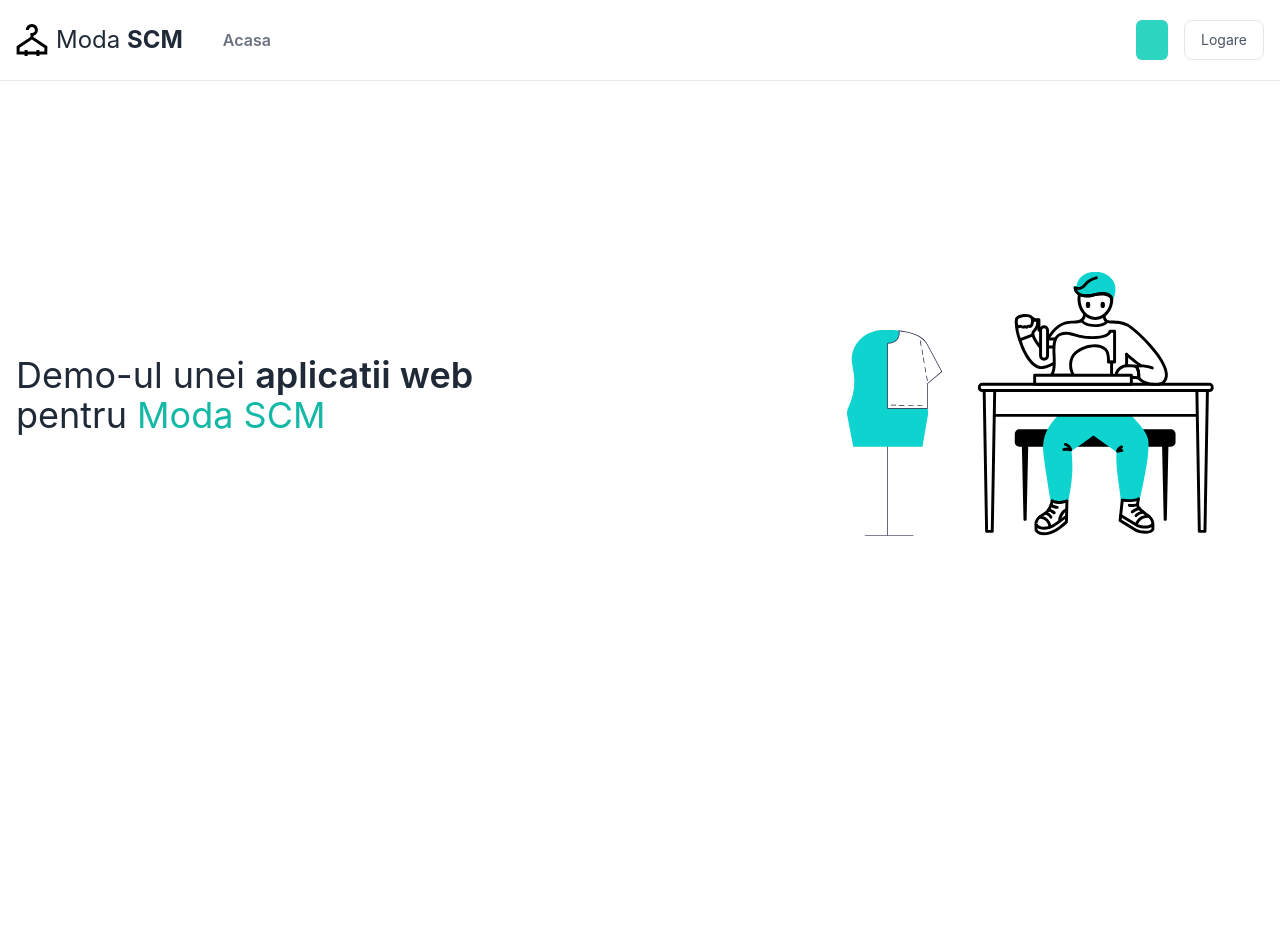
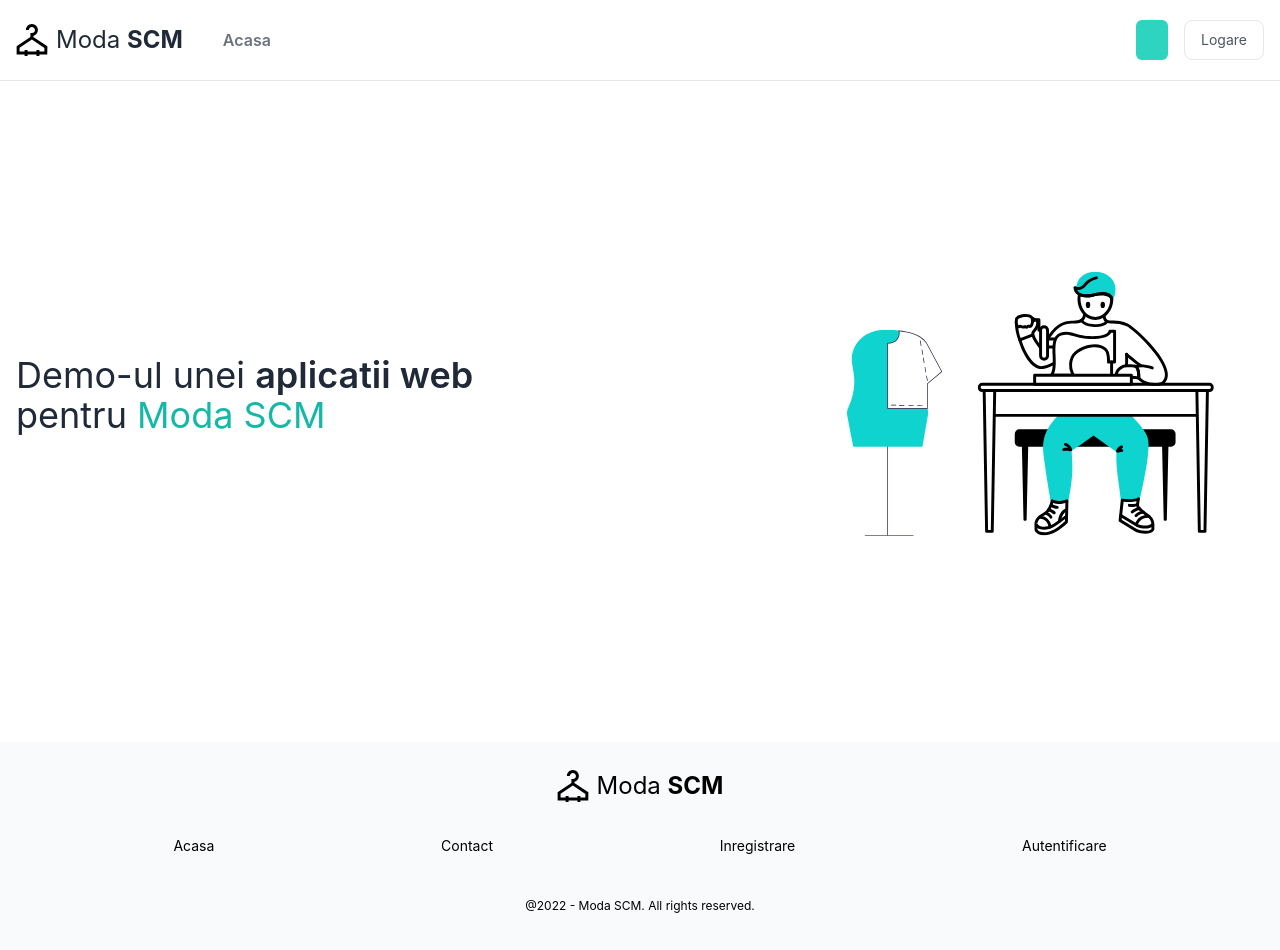
Before and after one commit to dragostruta/moda, a Next.js app: page / in a window 1280 px wide. Before the commit the page ends 800 px from the top, so only its background shows below. Built offline with nearby package versions, Linux system fonts and the light colour scheme.

Commit message:
create footer component

```diff
--- a/components/core/footer.js
+++ b/components/core/footer.js
@@ -1,5 +1,33 @@
+import Image from "next/image";
+
 const Footer = () => {
-  return <div>Footer</div>;
+  return (
+    <div className="grid grid-rows-3 gap-7 px-20 py-7">
+      <div className="flex items-center justify-center cursor-default">
+        <Image src="/images/hanger.svg" width={32} height={32} />
+        <p className="ml-2 text-2xl">
+          Moda <strong>SCM</strong>
+        </p>
+      </div>
+      <div className="text-sm grid grid-rows-1 grid-flow-col gap-10">
+        <div className="flex items-center justify-center hover:text-teal-500 cursor-pointer">
+          Acasa
+        </div>
+        <div className="flex items-center justify-center hover:text-teal-500 cursor-pointer">
+          Contact
+        </div>
+        <div className="flex items-center justify-center hover:text-teal-500 cursor-pointer">
+          Inregistrare
+        </div>
+        <div className="flex items-center justify-center hover:text-teal-500 cursor-pointer">
+          Autentificare
+        </div>
+      </div>
+      <div className="text-xs flex items-center justify-center cursor-default">
+        @2022 - Moda SCM. All rights reserved.
+      </div>
+    </div>
+  );
 };
 
 export default Footer;
--- a/pages/index.js
+++ b/pages/index.js
@@ -1,5 +1,6 @@
 import Head from "next/head";
 import NavBar from "../components/core/navbar";
+import Footer from "../components/core/footer";
 import Image from "next/image";
 
 export default function Home() {
@@ -33,7 +34,7 @@ export default function Home() {
         </section>
       </main>
 
-      {/* <Footer /> */}
+      <Footer />
     </div>
   );
 }
```
